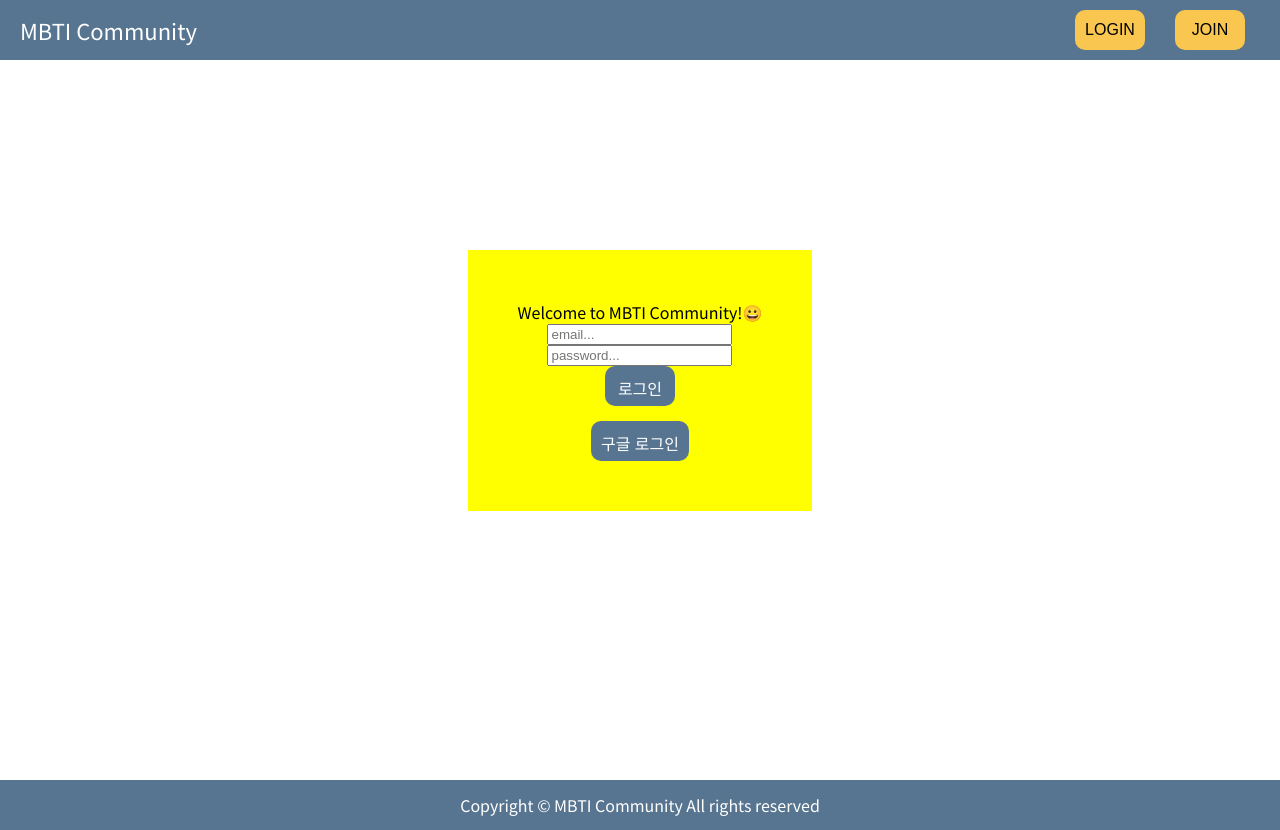
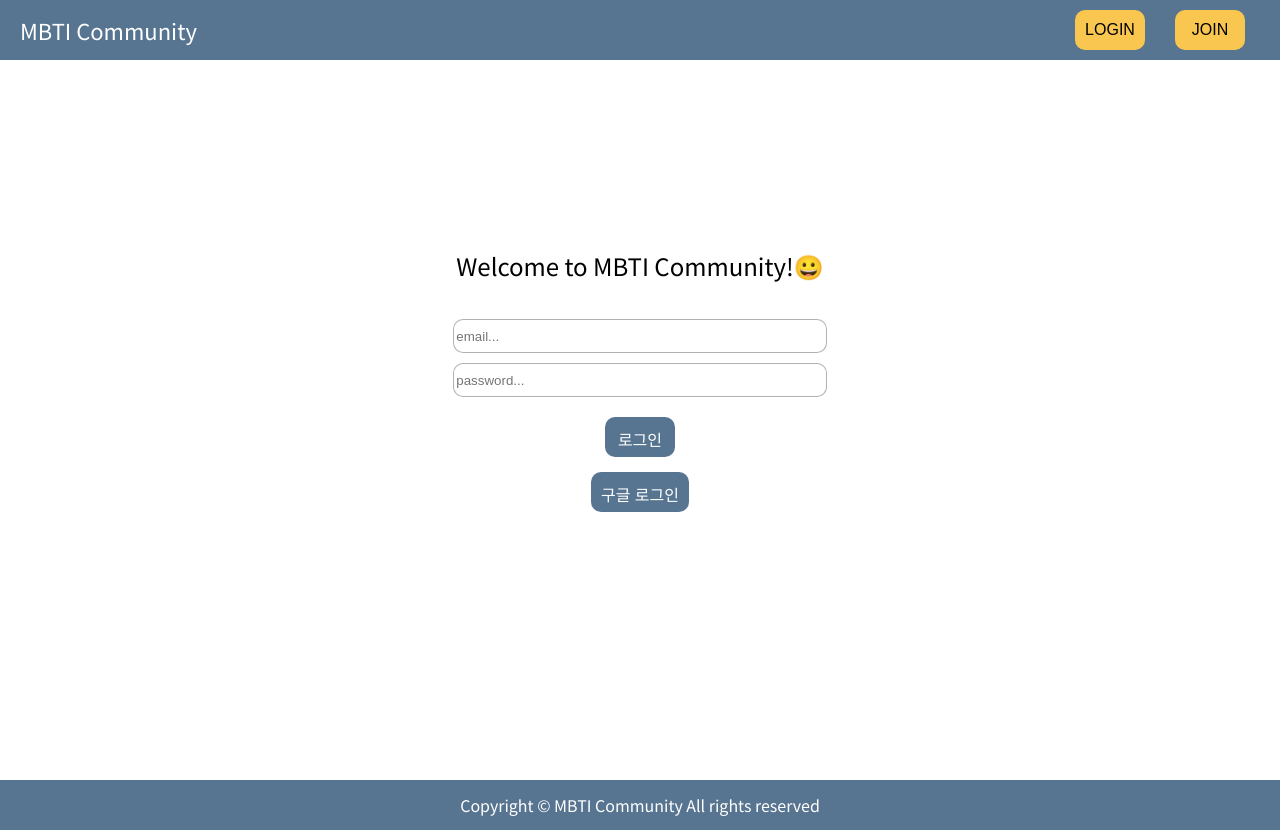
Before and after one commit to hyewon-han/news-feed, a React (Create React App) app: page /login in a window 1280 px wide. Built offline with nearby package versions, Linux system fonts and the light colour scheme; no server answers.

Commit message:
[UPDATE] 로그인페이지 디자인 완

```diff
--- a/src/pages/Login.jsx
+++ b/src/pages/Login.jsx
@@ -7,6 +7,7 @@ import { useDispatch } from 'react-redux';
 import { logInUser } from 'redux/modules/user';
 import Button from 'components/Button';
 import styled from 'styled-components';
+import theme from 'styles/Theme';
 
 function Login() {
   const [email, setEmail] = useState('');
@@ -92,7 +93,7 @@ function Login() {
   return (
     <Container>
       <StForm>
-        <p>Welcome to MBTI Community!😀</p>
+        <h1>Welcome to MBTI Community!😀</h1>
         <input id="email" type="email" value={email} name="email" onChange={onChange} required placeholder="email..." />
 
         <input
@@ -125,7 +126,6 @@ const Btns = styled.div`
 
 const Container = styled.div`
   width: 100%;
-  /* background-color: yellow; */
   height: 80vh;
   display: flex;
   justify-content: center;
@@ -133,9 +133,22 @@ const Container = styled.div`
 `;
 
 const StForm = styled.form`
-  background-color: yellow;
   padding: 50px;
   display: flex;
   flex-direction: column;
   align-items: center;
+  gap: 10px;
+  & h1 {
+    font-size: ${theme.fontSize.xl};
+    margin-bottom: 25px;
+  }
+  & input {
+    width: 100%;
+    height: 30px;
+    border-radius: 10px;
+    border: 1px solid rgba(0, 0, 0, 0.3);
+    &:focus {
+      outline: 1px solid ${theme.color.blue};
+    }
+  }
 `;
```
